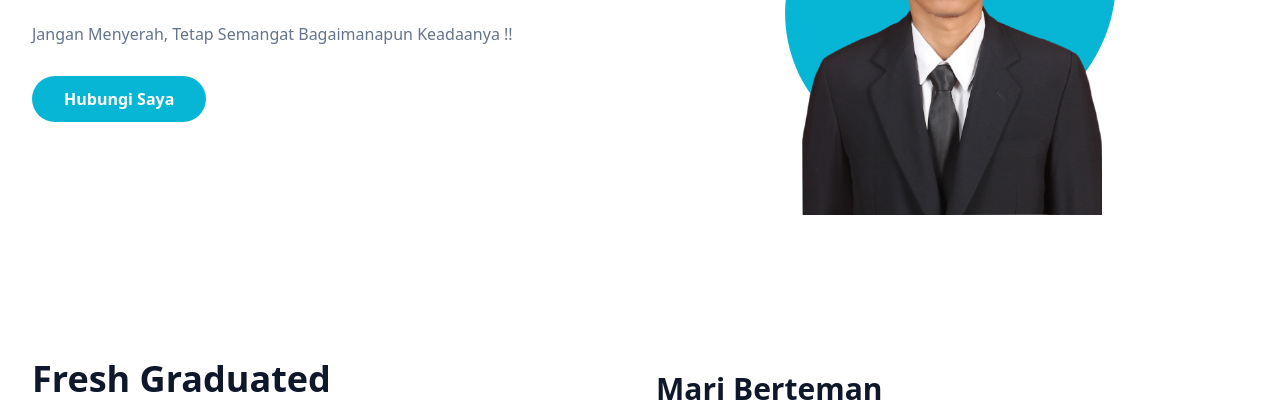
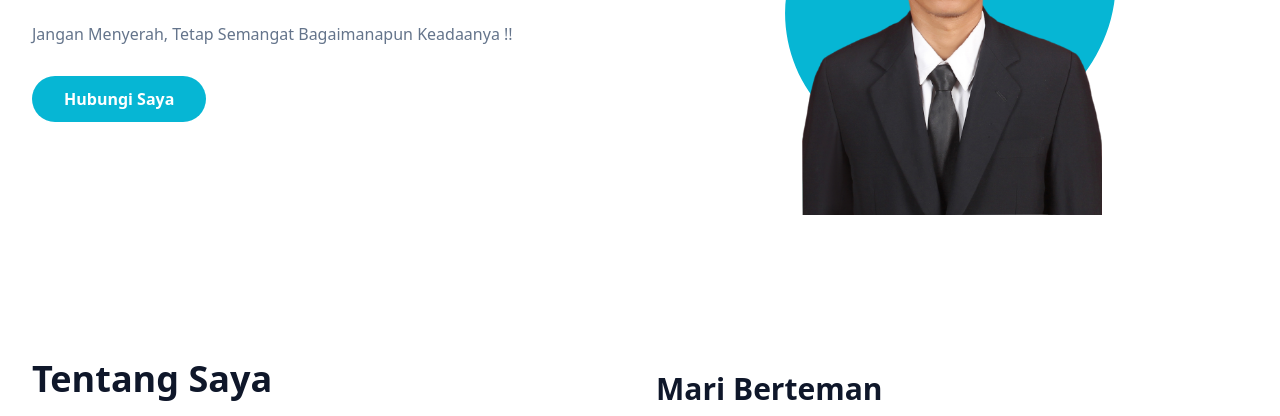
Before and after one commit to Veri30/portofolio-tailwind-css, a plain HTML site: page index.html in a window 1280 px wide. Shown: the part 355-771 px from the top of the page. Drawn offline with nearby package versions, Linux system fonts and the light colour scheme.

Commit message:
Add files via upload

```diff
--- a/index.html
+++ b/index.html
@@ -123,7 +123,7 @@
         <div class="container">
             <div class="flex flex-wrap">
                 <div class="w-full  pb-4 px-4 lg:w-1/2 ">
-                    <h2 class="font-bold text-3xl mb-5 max-w-md lg:text-4xl text-dark">Fresh Graduated</h2>
+                    <h2 class="font-bold text-3xl mb-5 max-w-md lg:text-4xl text-dark">Tentang Saya</h2>
                     <p class="font-medium text-justify text-base text-secondary max-w-xl lg:text-lg lg:text-lg">Saya pemuda berusia 22 tahun yang baru saja lulus dari sebuah perguruan tinggi yang ada di kota Jambi yakni yakni Universitas Dinamika Bangsa Jambi di fakultas ilmu komputer dengan jurusan sistem informasi. selama kuliah saya di didik
                         untuk menjadi yang terlatih terutama di bidang Teknologi Informasi dan saya selalu berupaya untuk mengembangkan skill dan kemampuan yang saya miliki selain itu saya dapat bekerja secara individual maupun tim dan berjiwa sosial
                         yang kuat.
```
